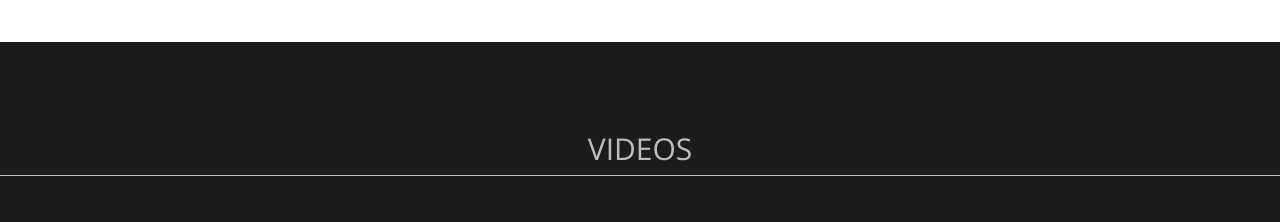
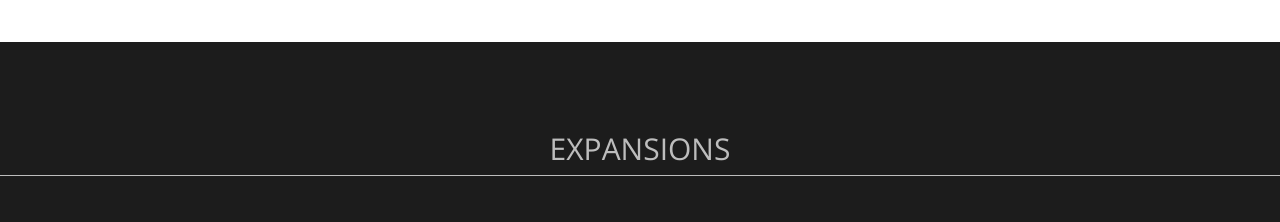
Before and after one commit to marsl16c/mpctouchlanding, a plain HTML site: page index.html in a window 1280 px wide. Shown: the part 3240-3462 px from the top of the page. Drawn offline with nearby package versions, Linux system fonts and the light colour scheme.

Commit message:
headline 52

```diff
--- a/index.html
+++ b/index.html
@@ -196,7 +196,7 @@
         <div class="section five">
 
              <div class="row">
-                       <div class="col-lg-12 headline"><h2>Videos</h2></div>
+                       <div class="col-lg-12 headline"><h2>Expansions</h2></div>
                     </div>
                 <div class="frame">
                     <div class="row">
```
